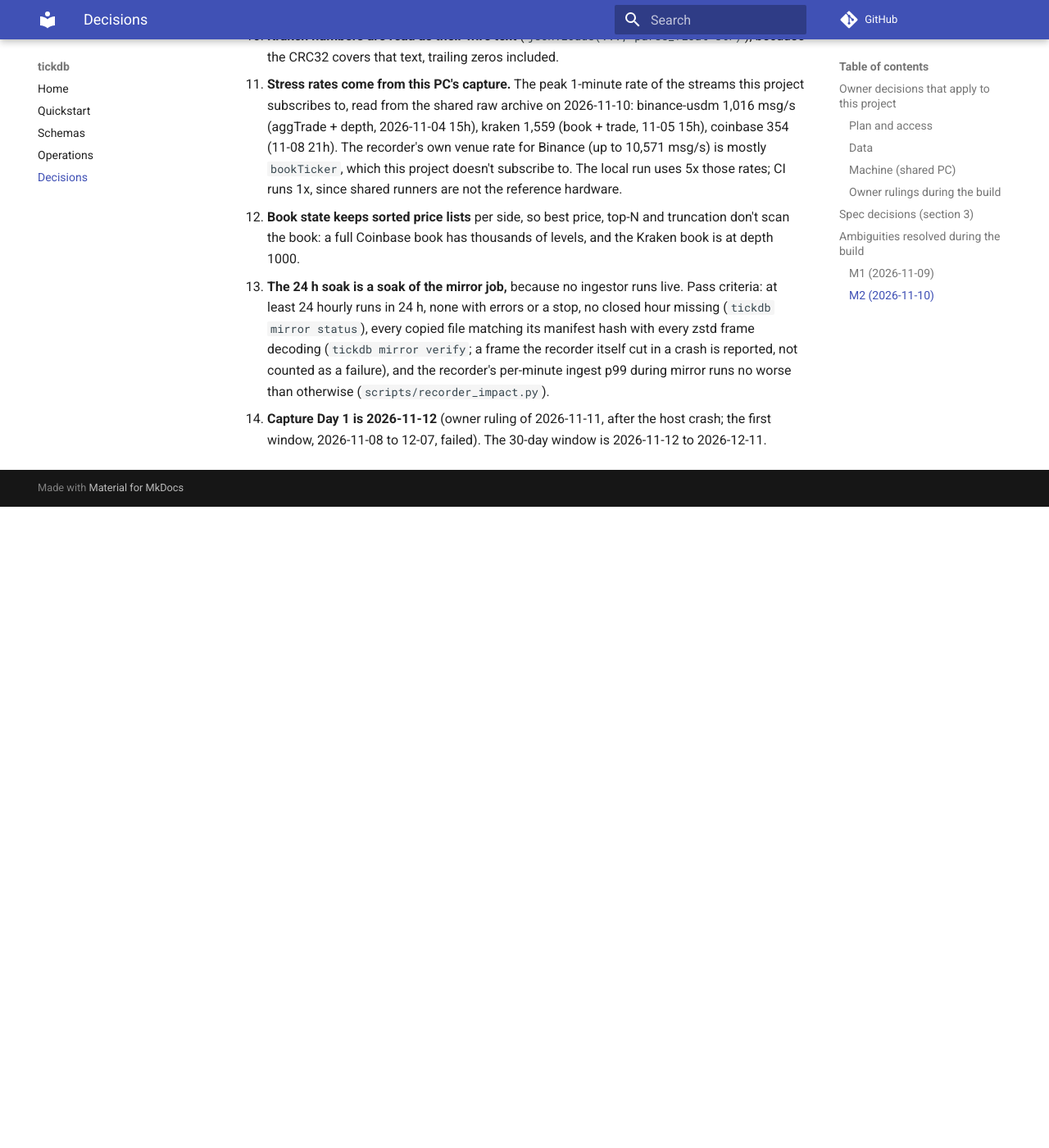
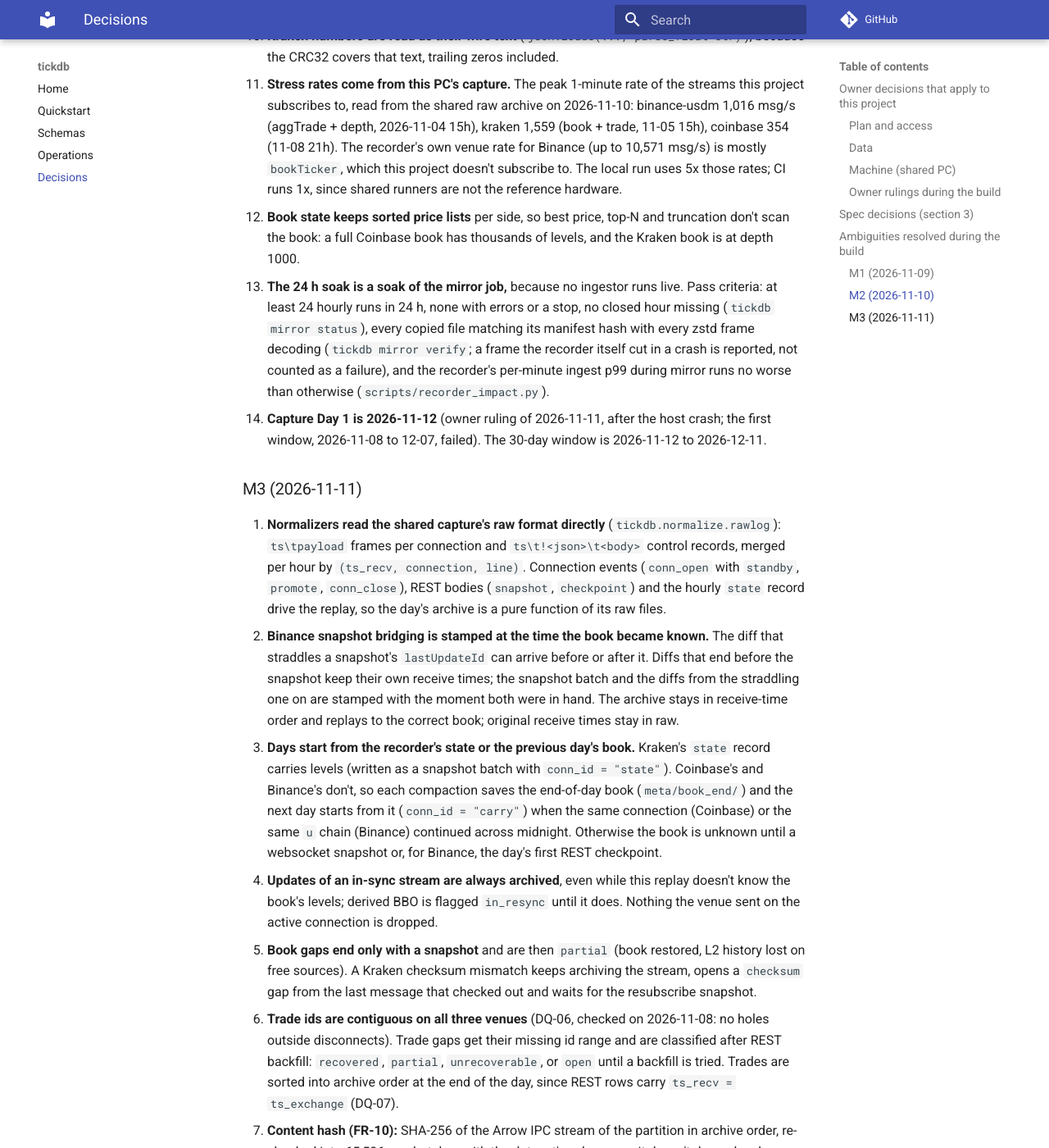
Before and after one commit to avmhdt/tick-data-platform, an MkDocs documentation site: the page built from docs/decisions.md, in a window 1280 px wide and 1400 px high, scrolled down 5591 px. Shown: the whole window at 82% size. Built offline with MkDocs 1.6.1 and Material for MkDocs 9.7.7, drawn with Linux system fonts in a browser that asks for light colours; comment, search, counter and statistics services are not loaded; before the commit the page ends 6209 px from its top, so only the background shows below that; some of the changed text lies outside the part shown.

Commit message:
M3 decisions and daily-job runbook

```diff
--- a/docs/decisions.md
+++ b/docs/decisions.md
@@ -178,3 +178,52 @@ the build. `DECISIONS.md` overrides the spec, and the spec overrides `README.md`
     mirror runs no worse than otherwise (`scripts/recorder_impact.py`).
 14. **Capture Day 1 is 2026-11-12** (owner ruling of 2026-11-11, after the host crash; the
     first window, 2026-11-08 to 12-07, failed). The 30-day window is 2026-11-12 to 2026-12-11.
+
+### M3 (2026-11-11)
+
+1. **Normalizers read the shared capture's raw format directly** (`tickdb.normalize.rawlog`):
+   `ts\tpayload` frames per connection and `ts\t!<json>\t<body>` control records, merged per
+   hour by `(ts_recv, connection, line)`. Connection events (`conn_open` with `standby`,
+   `promote`, `conn_close`), REST bodies (`snapshot`, `checkpoint`) and the hourly `state`
+   record drive the replay, so the day's archive is a pure function of its raw files.
+2. **Binance snapshot bridging is stamped at the time the book became known.** The diff that
+   straddles a snapshot's `lastUpdateId` can arrive before or after it. Diffs that end before
+   the snapshot keep their own receive times; the snapshot batch and the diffs from the
+   straddling one on are stamped with the moment both were in hand. The archive stays in
+   receive-time order and replays to the correct book; original receive times stay in raw.
+3. **Days start from the recorder's state or the previous day's book.** Kraken's `state`
+   record carries levels (written as a snapshot batch with `conn_id = "state"`). Coinbase's
+   and Binance's don't, so each compaction saves the end-of-day book (`meta/book_end/`) and the
+   next day starts from it (`conn_id = "carry"`) when the same connection (Coinbase) or the
+   same `u` chain (Binance) continued across midnight. Otherwise the book is unknown until a
+   websocket snapshot or, for Binance, the day's first REST checkpoint.
+4. **Updates of an in-sync stream are always archived**, even while this replay doesn't know
+   the book's levels; derived BBO is flagged `in_resync` until it does. Nothing the venue sent
+   on the active connection is dropped.
+5. **Book gaps end only with a snapshot** and are then `partial` (book restored, L2 history
+   lost on free sources). A Kraken checksum mismatch keeps archiving the stream, opens a
+   `checksum` gap from the last message that checked out and waits for the resubscribe
+   snapshot.
+6. **Trade ids are contiguous on all three venues** (DQ-06, checked on 2026-11-08: no holes
+   outside disconnects). Trade gaps get their missing id range and are classified after REST
+   backfill: `recovered`, `partial`, `unrecoverable`, or `open` until a backfill is tried.
+   Trades are sorted into archive order at the end of the day, since REST rows carry
+   `ts_recv = ts_exchange` (DQ-07).
+7. **Content hash (FR-10):** SHA-256 of the Arrow IPC stream of the partition in archive
+   order, re-chunked into 65,536-row batches with the dataset's schema, so it doesn't depend
+   on how rows were batched.
+8. **ClickHouse tables are partitioned by `(date, venue)`**, the unit of compaction, so
+   `REPLACE PARTITION` swaps one venue-day without touching the others. The post-load check
+   compares row count and the wrap-around sum of the time column (exact integers) per symbol.
+9. **Checkpoint comparisons (DQ-04):** Binance is compared once the stream reaches
+   `lastUpdateId`, excluding levels touched by the straddling diff and by later diffs already
+   applied (a replay cannot rewind the book); Coinbase at the response time, top 20 levels,
+   excluding levels updated within ±500 ms.
+10. **Bars of day D read trades of D and D+1** (trades are partitioned by receive time, bars by
+    their `ts`), so bars of D are final once D+1 is compacted; the daily job recomputes them.
+11. **The hourly job is the mirror's cron entry.** Intraday interim parts and same-day
+    ClickHouse inserts are left to M4, where the client needs them.
+12. **Retention** deletes a raw venue-day only past 7 days and with a passing replay record in
+    `meta/verify/`; it leaves a tombstone so the mirror never copies the day again.
+13. **The daily job runs under cron in WSL** until Docker's WSL integration is back (then the
+    compose `scheduler` service). The cron line is in `docs/operations.md`; the owner adds it.
```
Also changed, not shown: docs/operations.md (+13 -0 lines).
